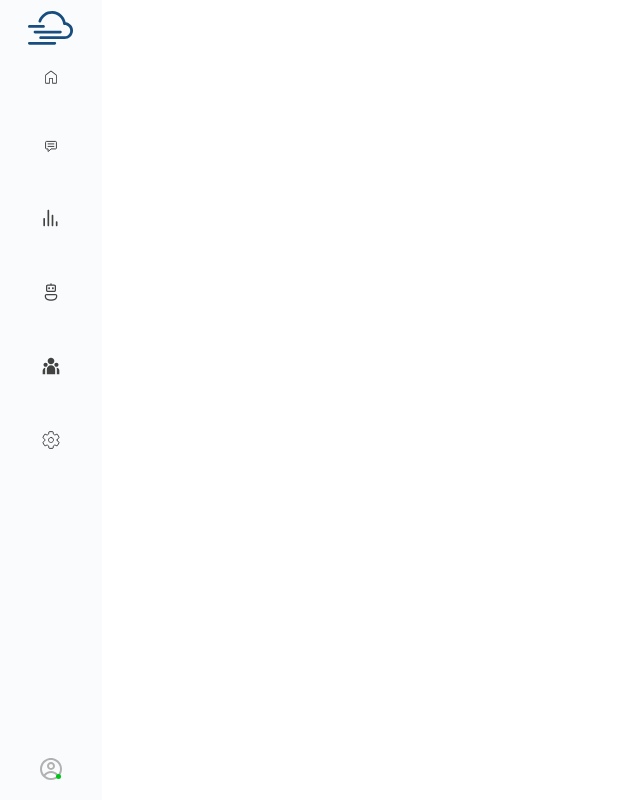
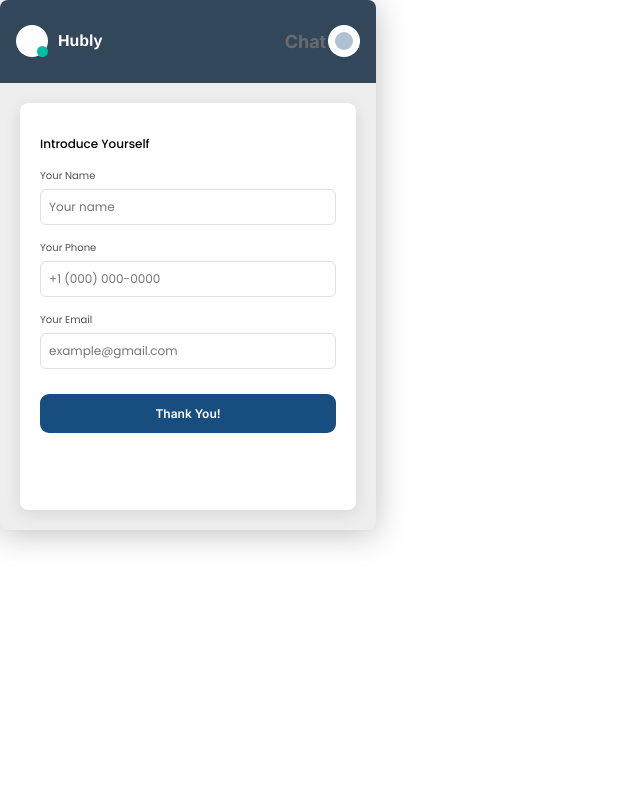
Before and after one commit to annuu1/hubly, a React (Vite) app in the folder frontend/: page /chat in a window 1280 px wide. Shown: the whole page, without its empty margins (0-640 px from the left). Built offline with nearby package versions, Linux system fonts and the light colour scheme.

Commit message:
feat: enhance ticket retrieval logic and add loading/error states in ContactCenter feat: integrate ChatBotWindow component and update form submission in ChatBotWindow

```diff
--- a/frontend/src/App.jsx
+++ b/frontend/src/App.jsx
@@ -8,6 +8,7 @@ import Login from './components/auth/Login'
 import Dashboard from './pages/Dashboard'
 import ToastContainer from './components/ui/ToastContainer'
 import NewMember from './components/team/NewMember'
+import ChatBotWindow from './components/chatBot/ChatBotWindow'
 
 function App() {
 
@@ -23,6 +24,8 @@ function App() {
         <Route path='/add-member' element= {<NewMember/>} ></Route>
         <Route path='/dashboard/*' element= {<Dashboard/>} ></Route>
         <Route path='*' element= {<Dashboard/>} ></Route>
+
+        <Route path='/chat' element= {<ChatBotWindow/>} ></Route>
       </Routes>
      </BrowserRouter>
     </>
--- a/frontend/src/components/chatBot/ChatBotWindow.jsx
+++ b/frontend/src/components/chatBot/ChatBotWindow.jsx
@@ -1,5 +1,6 @@
 import React, { useState } from 'react';
 import styles from './ChatBotWindow.module.css';
+import axios from 'axios';
 
 const ChatBotWindow = ({ messages = [] }) => {
   const [showIntroForm, setShowIntroForm] = useState(true);
@@ -8,9 +9,21 @@ const ChatBotWindow = ({ messages = [] }) => {
     setShowIntroForm(!showIntroForm);
   };
 
-  const handleFormSubmit = (e) => {
+  const handleFormSubmit = async(e) => {
     e.preventDefault();
-    setShowIntroForm(false);
+    const formData = new FormData(e.target);
+    const name = formData.get('name');
+    const phone = formData.get('phone');
+    const email = formData.get('email');
+    const url = import.meta.env.VITE_API_URL+"api/tickets"
+    try {
+      const response = await axios.post(url, { name, phone, email });
+      // setShowIntroForm(false);
+    }
+    catch (error) {
+      console.error('Error submitting form:', error);
+      alert(error.response.data.message);
+    }
   };
 
   return (
@@ -36,13 +49,14 @@ const ChatBotWindow = ({ messages = [] }) => {
           <form onSubmit={handleFormSubmit}>
             <div className={styles.formGroup}>
               <label htmlFor="name">Your Name</label>
-              <input type="text" id="name" placeholder="Your name" required />
+              <input type="text" id="name" name='name' placeholder="Your name" required />
             </div>
             <div className={styles.formGroup}>
               <label htmlFor="phone">Your Phone</label>
               <input
                 type="tel"
                 id="phone"
+                name="phone"
                 placeholder="+1 (000) 000-0000"
                 required
               />
@@ -52,6 +66,7 @@ const ChatBotWindow = ({ messages = [] }) => {
               <input
                 type="email"
                 id="email"
+                name="email"
                 placeholder="example@gmail.com"
                 required
               />
--- a/frontend/src/components/contactCenter/ContactCenter.jsx
+++ b/frontend/src/components/contactCenter/ContactCenter.jsx
@@ -8,14 +8,37 @@ import TicketDetails from './TicketDetails';
 const ContactCenter = () => {
     const [tickets, setTickets] = useState([]);
     const [selectedTicket, setSelectedTicket] = useState(null);
+    const [loading, setLoading] = useState(false);
+    const [error, setError] = useState(null);
 
     useEffect(() => {
-        // Fetch tickets from the API
         const fetchTickets = async () => {
-            const response = await axios.get(import.meta.env.VITE_API_URL+'api/tickets');
-            const data = await response.data;
-            setTickets(data);
+            setLoading(true);
+            setError(null);
+            try {
+                const token = localStorage.getItem('token');
+                if (!token) {
+                    throw new Error('No authentication token found');
+                }
+
+                const response = await axios.get(
+                    `${import.meta.env.VITE_API_URL}api/tickets`,
+                    {
+                        headers: {
+                            Authorization: `${token}`,
+                        },
+                    }
+                );
+
+                setTickets(response.data);
+            } catch (error) {
+                console.error('Error fetching tickets:', error);
+                setError('Failed to fetch tickets. Please try again later.');
+            } finally {
+                setLoading(false);
+            }
         };
+
         fetchTickets();
     }, []);
 
@@ -25,6 +48,10 @@ const ContactCenter = () => {
 
     return (
         <div className={styles["contact-center"]}>
+            {loading && <div>Loading tickets...</div>}
+            {error && <div className={styles.error}>{error}</div>}
+            {!loading && !error && (
+                <>
                     <div className={styles["ticket-list"]}>
                         <TicketList tickets={tickets} onSelect={handleTicketSelect} />
                     </div>
@@ -34,6 +61,8 @@ const ContactCenter = () => {
                     <div className={styles["ticket-details"]}>
                         {selectedTicket && <TicketDetails ticket={selectedTicket} />}
                     </div>
+                </>
+            )}
         </div>
     );
 };
--- a/frontend/src/components/contactCenter/TicketList.jsx
+++ b/frontend/src/components/contactCenter/TicketList.jsx
@@ -3,7 +3,6 @@ import styles from './TicketList.module.css';
 import avatar from '../../assets/icons/avatar.png';
 
 const TicketList = ({ tickets, onSelect }) => {
-    console.log(tickets[0])
     return (
         <ul className={styles.ticketList}>
             {tickets.length === 0 && <li>No tickets available</li>}
```
Also changed, not shown: 1 other file (tests, documents, lock files or other folders). Lines whose indentation alone changed are shown as unchanged.
